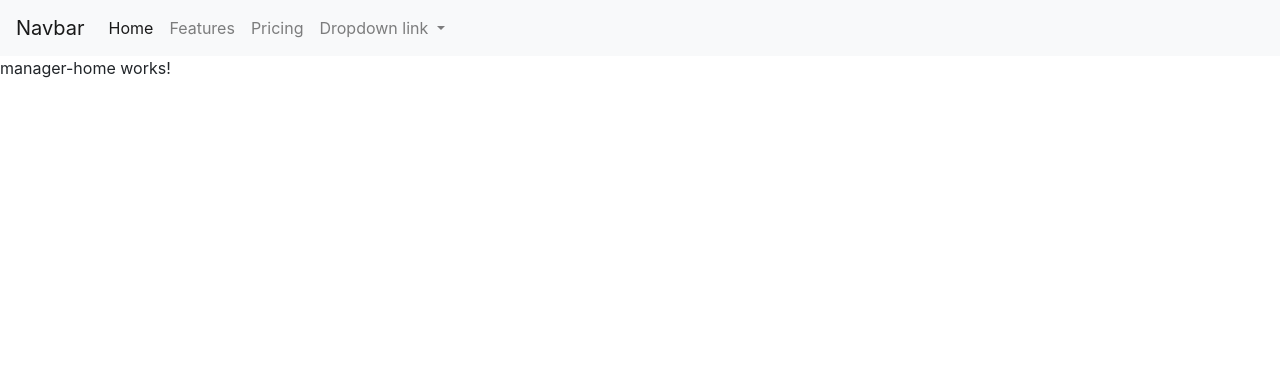
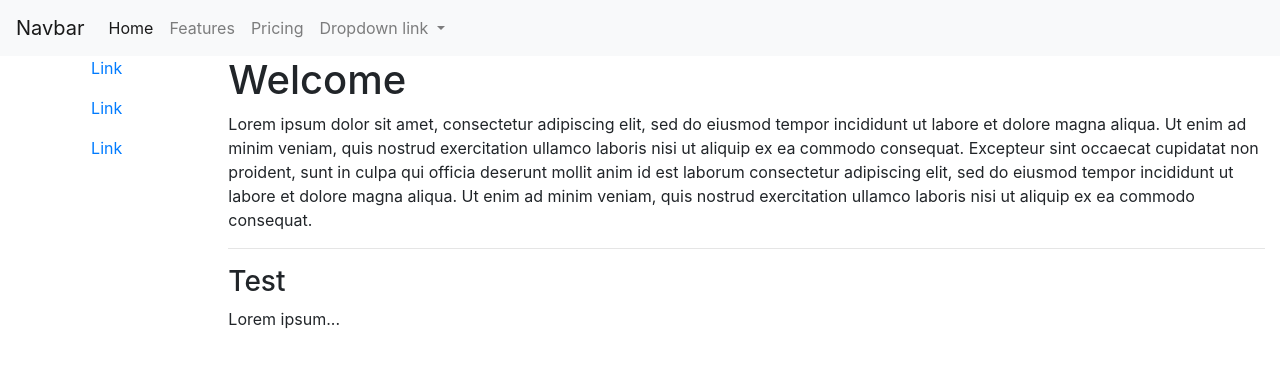
Before and after one commit to CyMathew/y_schedule, an Angular app in the folder frontend/y-schedule/: page /manage in a window 1280 px wide. Shown: the top 366 px of the page. Built offline with nearby package versions, Linux system fonts and the light colour scheme.

Commit message:
added role to session attributes

```diff
--- a/frontend/y-schedule/src/app/app.component.css
+++ b/frontend/y-schedule/src/app/app.component.css
@@ -0,0 +1,31 @@
+ /* Remove the navbar's default margin-bottom and rounded borders */
+ .navbar {
+    margin-bottom: 0;
+    border-radius: 0;
+  }
+
+  /* Set height of the grid so .sidenav can be 100% (adjust as needed) */
+  .row.content {height: 900px}
+
+  /* Set gray background color and 100% height */
+  .sidenav {
+    padding-top: 20px;
+    background-color: #f1f1f1;
+    height: 100%;
+  }
+
+  /* Set black background color, white text and some padding */
+  footer {
+    background-color: #555;
+    color: white;
+    padding: 15px;
+  }
+
+  /* On small screens, set height to 'auto' for sidenav and grid */
+  @media screen and (max-width: 767px) {
+    .sidenav {
+      height: auto;
+      padding: 15px;
+    }
+    .row.content {height:auto;}
+  }
--- a/frontend/y-schedule/src/app/components/login/login.component.ts
+++ b/frontend/y-schedule/src/app/components/login/login.component.ts
@@ -1,6 +1,7 @@
 import { Component, OnInit } from '@angular/core';
 import { HttpClient } from '@angular/common/http';
 import { Router } from '@angular/router';
+import { environment } from '../../../environments/environment';
 
 @Component({
   selector: 'app-login',
@@ -18,6 +19,10 @@ export class LoginComponent implements OnInit {
 
   }
 
+  ngAfterViewInit(){
+    console.log(environment);
+  }
+
   public tryLogin() {
 
     if (this.username != null && this.password != null) {
@@ -26,14 +31,16 @@ export class LoginComponent implements OnInit {
         username: this.username,
         password: this.password
       };
-      let url: string = "http://localhost:8085/y_schedule/login.do";
 
+      let url: string = environment.url + "/y_schedule/login.do";
+      console.log(url);
       this.http.post(url, param).subscribe(data => this.doLogin(data), Error => this.doLogin(Error));
     }
 
   }
 
   public doLogin(data: Object) {
+    console.log(data);
     if (data["result"] == "success") {
       switch (data["role"]) {
         case "employee":
--- a/frontend/y-schedule/src/app/components/manager-home/manager-home.component.html
+++ b/frontend/y-schedule/src/app/components/manager-home/manager-home.component.html
@@ -1,3 +1,16 @@
-<p>
-  manager-home works!
-</p>
+<div class="container-fluid text-center">
+  <div class="row content">
+    <div class="col-sm-2 sidenav">
+      <p><a href="#">Link</a></p>
+      <p><a href="#">Link</a></p>
+      <p><a href="#">Link</a></p>
+    </div>
+    <div class="col-sm-10 text-left">
+      <h1>Welcome</h1>
+      <p>Lorem ipsum dolor sit amet, consectetur adipiscing elit, sed do eiusmod tempor incididunt ut labore et dolore magna aliqua. Ut enim ad minim veniam, quis nostrud exercitation ullamco laboris nisi ut aliquip ex ea commodo consequat. Excepteur sint occaecat cupidatat non proident, sunt in culpa qui officia deserunt mollit anim id est laborum consectetur adipiscing elit, sed do eiusmod tempor incididunt ut labore et dolore magna aliqua. Ut enim ad minim veniam, quis nostrud exercitation ullamco laboris nisi ut aliquip ex ea commodo consequat.</p>
+      <hr>
+      <h3>Test</h3>
+      <p>Lorem ipsum...</p>
+    </div>
+  </div>
+</div>
--- a/frontend/y-schedule/src/environments/environment.prod.ts
+++ b/frontend/y-schedule/src/environments/environment.prod.ts
@@ -1,3 +1,4 @@
 export const environment = {
-  production: true
+  production: true,
+  url: "http://18.191.179.128:8085"
 };
--- a/frontend/y-schedule/src/environments/environment.ts
+++ b/frontend/y-schedule/src/environments/environment.ts
@@ -3,7 +3,8 @@
 // The list of file replacements can be found in `angular.json`.
 
 export const environment = {
-  production: false
+  production: false,
+  url: "http://localhost:8085"
 };
 
 /*
```
Also changed, not shown: 1 other file (tests, documents, lock files or other folders).
